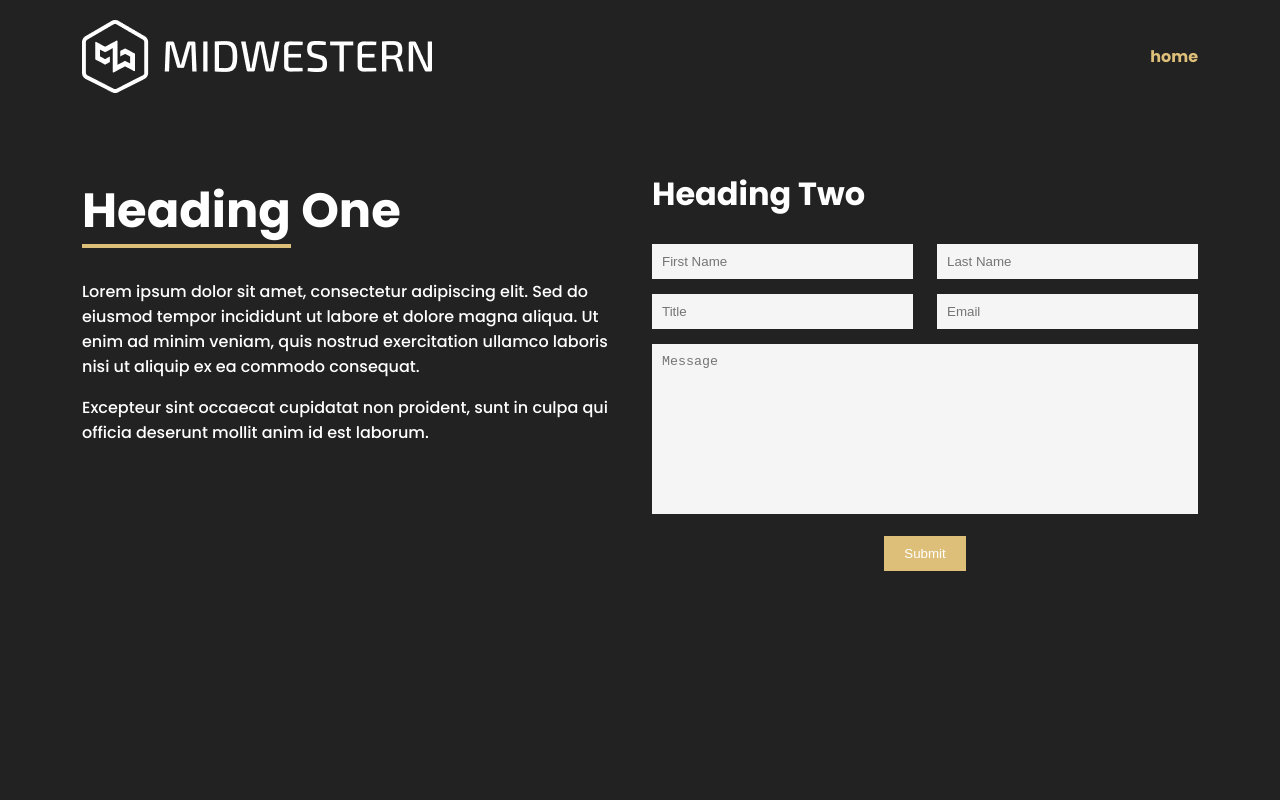
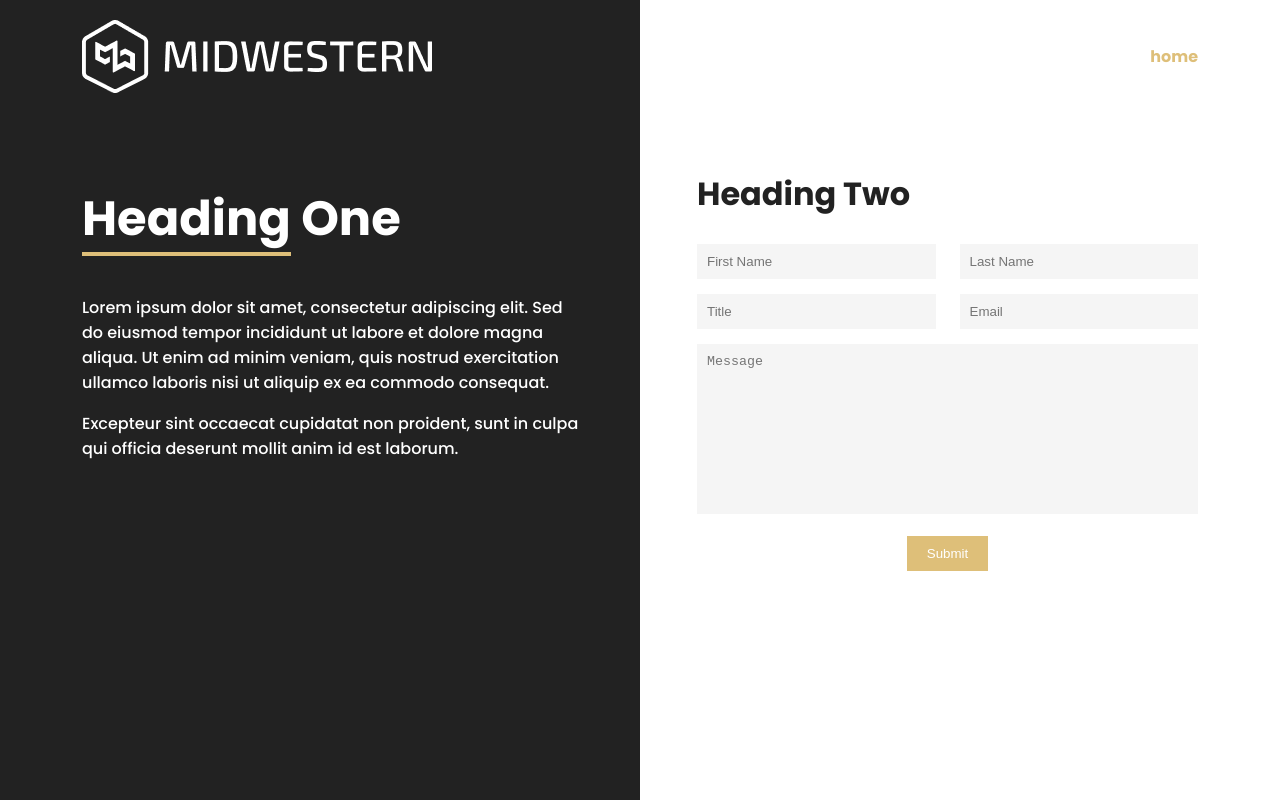
Before and after one commit to KleinMason/midwestern-tech-challenge, a React (Vite) app in the folder client/: page /contact in a window 1280 px wide. Built offline with nearby package versions, Linux system fonts and the light colour scheme.

Commit message:
Update responsive design in Header and Contact pages

```diff
--- a/client/src/components/css/Header.css
+++ b/client/src/components/css/Header.css
@@ -8,7 +8,7 @@ header a {
   font-weight: bold;
 }
 
-@media (max-width: 768px) {
+@media (max-width: 767px) {
   header img {
     height: 45px;
   }
--- a/client/src/components/scss/Header.scss
+++ b/client/src/components/scss/Header.scss
@@ -10,7 +10,7 @@ header {
 }
 
 
-@media (max-width: 768px) {
+@media (max-width: 767px) {
   header img {
     height: 45px;
   }
--- a/client/src/pages/Contact.tsx
+++ b/client/src/pages/Contact.tsx
@@ -11,8 +11,9 @@ const Contact = () => {
   return (
     <div className="contact">
       <Header link="/" label="home"></Header>
+      <div className="half-page-background"></div>
       <div className="row">
-        <div className="info col-12 col-md-6">
+        <section className="info col-12 col-md-6">
           <h1>
             <span className="accent">Heading</span> One
           </h1>
@@ -26,8 +27,8 @@ const Contact = () => {
             Excepteur sint occaecat cupidatat non proident, sunt in culpa qui
             officia deserunt mollit anim id est laborum.
           </p>
-        </div>
-        <div className="contact-form col-12 col-md-6">
+        </section>
+        <section className="contact-form col-12 col-md-6">
           <h2>Heading Two</h2>
           <form onSubmit={handleFormSubmit}>
             <div className="row">
@@ -61,7 +62,7 @@ const Contact = () => {
               </div>
             </div>
           </form>
-        </div>
+        </section>
       </div>
     </div>
   );
--- a/client/src/pages/css/Contact.css
+++ b/client/src/pages/css/Contact.css
@@ -1,14 +1,28 @@
-.contact h1 {
+.contact .half-page-background {
+  position: absolute;
+  top: 0;
+  right: 0;
+  width: 50%;
+  height: 100%;
+  background-color: #ffffff;
+  z-index: -999;
+}
+.contact section.info h1 {
   font-size: 3rem;
 }
-.contact h1 .accent {
+.contact section.info h1 .accent {
   border-bottom: solid var(--clr-gold) 4px;
 }
-.contact .contact-form h2 {
+.contact section.contact-form {
+  background-color: #ffffff;
+  padding-bottom: 50px;
+}
+.contact section.contact-form h2 {
+  color: var(--clr-dark-gray);
   font-size: 2rem;
 }
-.contact .contact-form form input,
-.contact .contact-form form textarea {
+.contact section.contact-form form input,
+.contact section.contact-form form textarea {
   width: 100%;
   border: none;
   background-color: var(--clr-light-gray);
@@ -16,8 +30,21 @@
   margin-bottom: 15px;
   padding: 10px;
 }
-.contact .contact-form form textarea {
+.contact section.contact-form form textarea {
   resize: none;
+}
+@media (max-width: 767px) {
+  .contact .half-page-background {
+    visibility: hidden;
+  }
+}
+@media (min-width: 768px) {
+  .contact section.info {
+    padding-right: 5%;
+  }
+  .contact section.contact-form {
+    padding-left: 5%;
+  }
 }
 
 /*# sourceMappingURL=Contact.css.map */
--- a/client/src/pages/scss/Contact.scss
+++ b/client/src/pages/scss/Contact.scss
@@ -1,28 +1,38 @@
+// BUG: contact-info background does not display correctly if windowed thinly on desktop
+
 .contact {
+  .half-page-background {
+    position: absolute;
+    top: 0;
+    right: 0;
+    width: 50%;
+    height: 100%;
+    background-color: #ffffff;
+    z-index: -999;
+  }
 
-  // height: 100vh;
-  // background: linear-gradient(90deg, #FFC0CB 50%, #00FFFF 50%);
+  section.info {
 
+    h1 {
+      font-size: 3rem;
 
-  h1 {
-    font-size: 3rem;
-
-    .accent {
-      border-bottom: solid var(--clr-gold) 4px;
+      .accent {
+        border-bottom: solid var(--clr-gold) 4px;
+      }
     }
   }
 
-  .info {
-    // padding-right: 5rem;
-  }
 
-  .contact-form {
+  section.contact-form {
+    background-color: #ffffff;
+    padding-bottom: 50px;
+
     h2 {
+      color: var(--clr-dark-gray);
       font-size: 2rem;
     }
 
     form {
-      // border: solid red;
 
       input,
       textarea {
@@ -39,4 +49,21 @@
       }
     }
   }
+
+  @media (max-width: 767px) {
+    .half-page-background {
+      visibility: hidden;
+    }
+  }
+
+  @media (min-width: 768px) {
+    section.info {
+      padding-right: 5%;
+    }
+
+    section.contact-form {
+      padding-left: 5%;
+    }
+  }
+
 }
```
Also changed, not shown: 1 other file (tests, documents, lock files or other folders).
